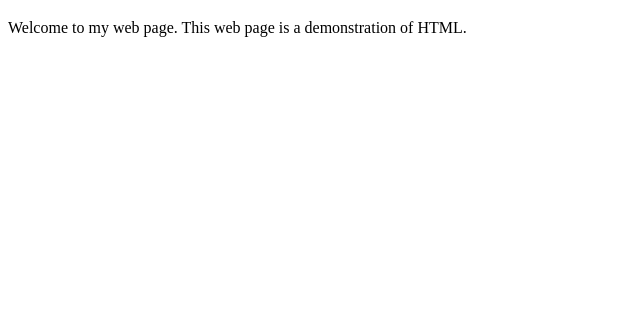
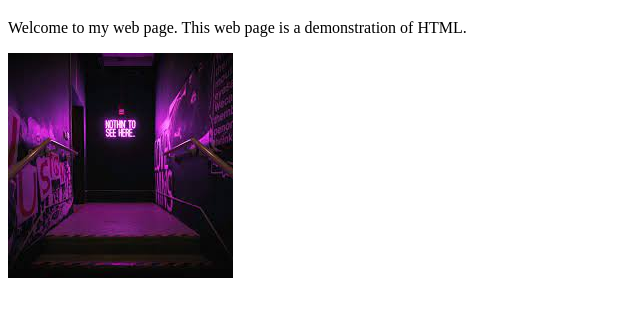
Before and after one commit to Boston22/MyFirstWesite, a plain HTML site: page index.html in a window 1280 px wide. Shown: the part 61-378 px from the top of the page, without its empty margins (0-640 px from the left). Drawn offline with Linux system fonts and the light colour scheme.

Commit message:
Update index.html

```diff
--- a/index.html
+++ b/index.html
@@ -7,5 +7,6 @@
       Welcome to my web page.  This web page is a demonstration of
       HTML.
     </p>
+    <img src="nothing(purple).jfif" alt="Purple version of -Nothing to see here- wallpaper">
   </body>
 </html>
```
